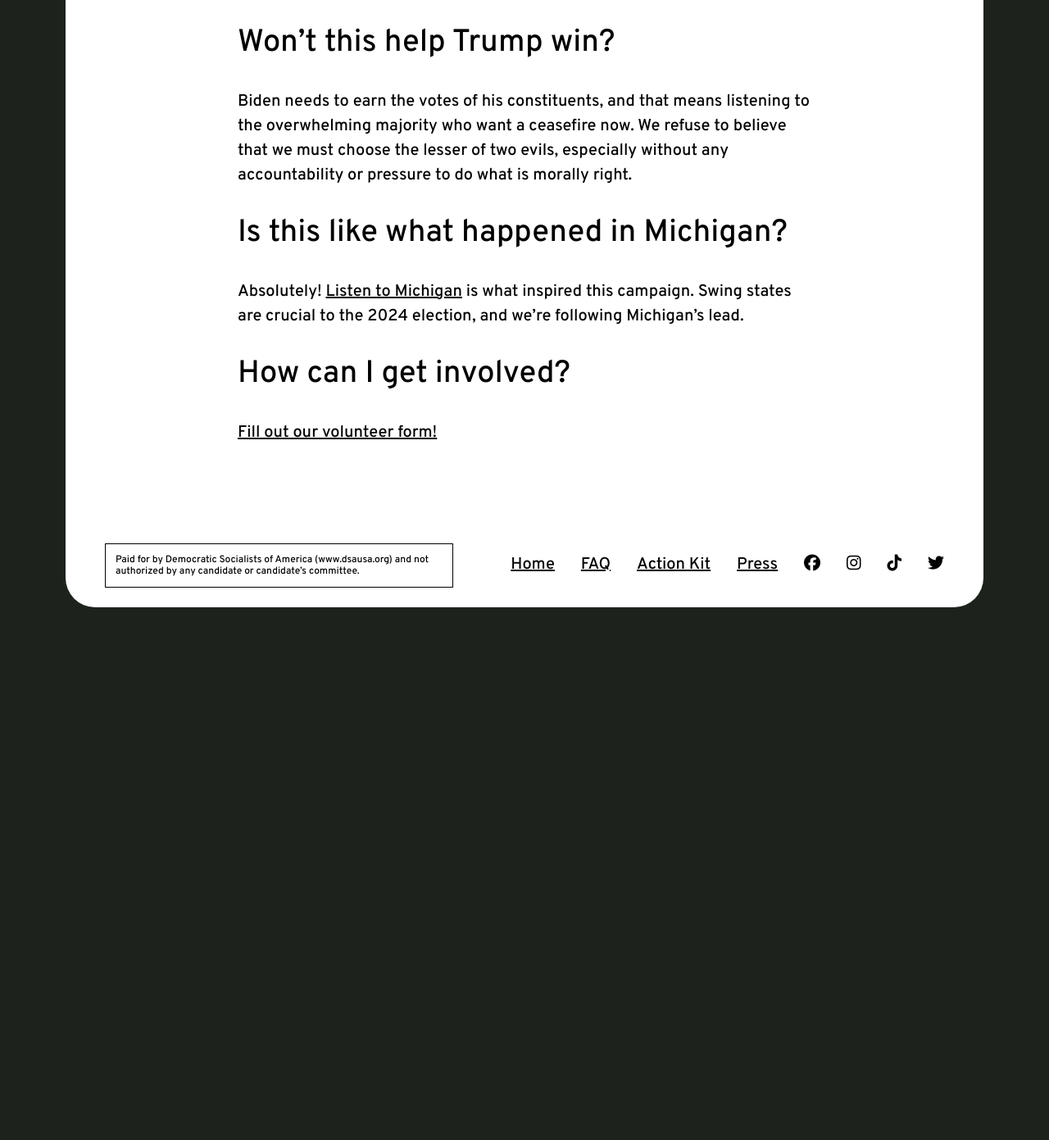
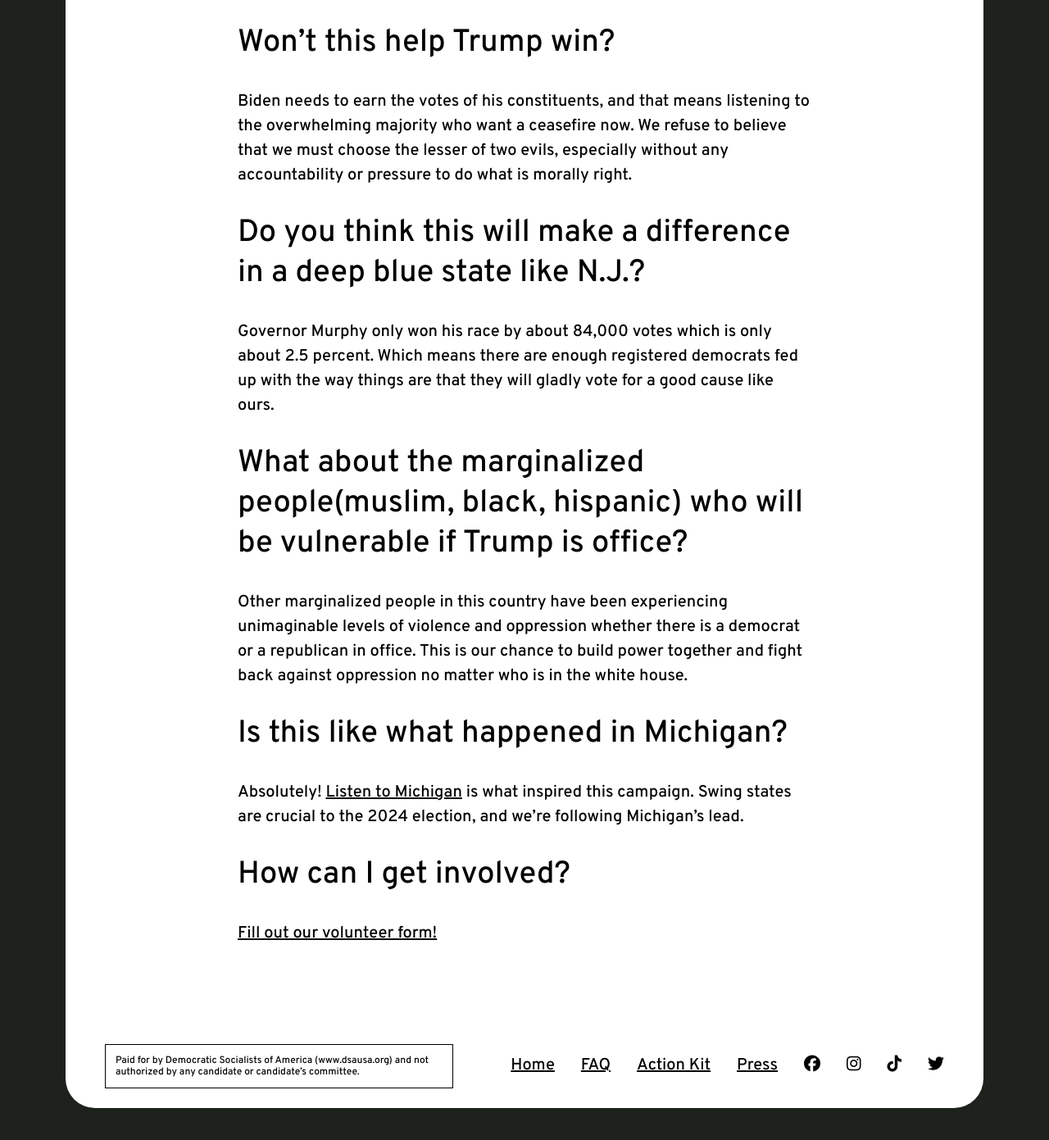
Before and after one commit to dsa-ntc/uncommittednj.org, a Jekyll site: the page built from faq.md, in a window 1280 px wide and 1400 px high, scrolled down 1224 px. Shown: the top 1391 px of the window at 82% size. Built offline with Jekyll 4.4.1, drawn with Linux system fonts in a browser that asks for light colours; nearby versions of some CDN libraries; before the commit the page ends 2013 px from its top, so only the background shows below that.

Commit message:
Update faq.md

```diff
--- a/faq.md
+++ b/faq.md
@@ -34,6 +34,13 @@ the overwhelming majority who want a ceasefire now. We refuse to believe that we
 must choose the lesser of two evils, especially without any accountability or
 pressure to do what is morally right.
 
+## Do you think this will make a difference in a deep blue state like N.J.?
+
+Governor Murphy only won his race by about 84,000 votes which is only about 2.5 percent. Which means there are enough registered democrats fed up with the way things are that they will gladly vote for a good cause like ours.
+
+## What about the marginalized people(muslim, black, hispanic) who will be vulnerable if Trump is office?
+
+Other marginalized people in this country have been experiencing unimaginable levels of violence and oppression whether there is a democrat or a republican in office. This is our chance to build power together and fight back against oppression no matter who is in the white house.
 ## Is this like what happened in Michigan?
 
 Absolutely! [Listen to Michigan](https://www.listentomichigan.com) is what
```
